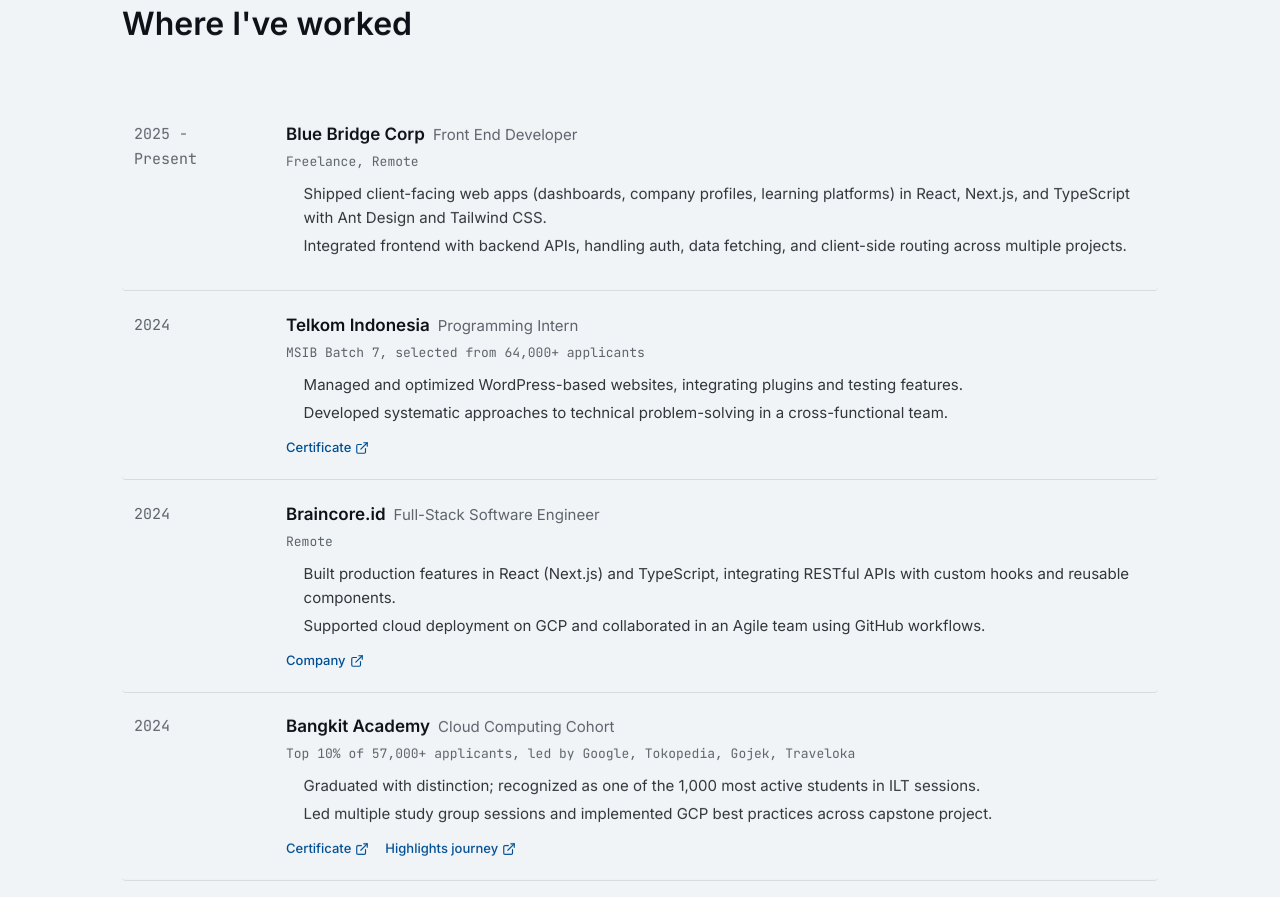
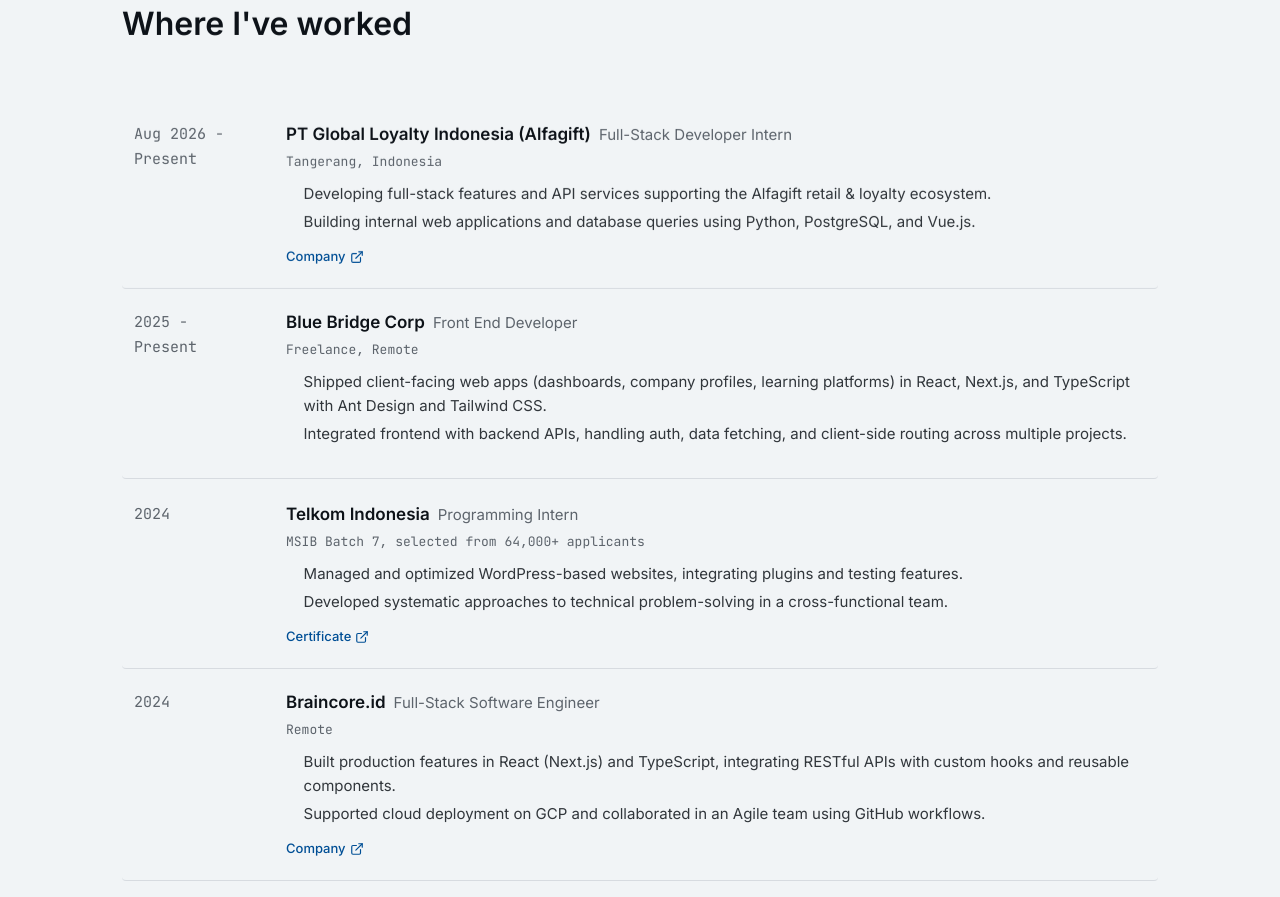
Before and after one commit to Frax404NF/personal-webpage, a Next.js app: page / in a window 1280 px wide. Shown: the part 2960-3857 px from the top of the page. Built offline with nearby package versions, Linux system fonts and the light colour scheme; no server answers.

Commit message:
feat(experience): add PT Global Loyalty Indonesia (Alfagift) internship

```diff
--- a/app/components/Experience.tsx
+++ b/app/components/Experience.tsx
@@ -5,6 +5,17 @@
 import { ExternalLink as ExternalIcon } from 'lucide-react'
 
 const experiences = [
+  {
+    period: 'Aug 2026 - Present',
+    company: 'PT Global Loyalty Indonesia (Alfagift)',
+    role: 'Full-Stack Developer Intern',
+    note: 'Tangerang, Indonesia',
+    bullets: [
+      'Developing full-stack features and API services supporting the Alfagift retail & loyalty ecosystem.',
+      'Building internal web applications and database queries using Python, PostgreSQL, and Vue.js.',
+    ],
+    links: [{ label: 'Company', href: 'https://gli.id/' }],
+  },
   {
     period: '2025 - Present',
     company: 'Blue Bridge Corp',
```
